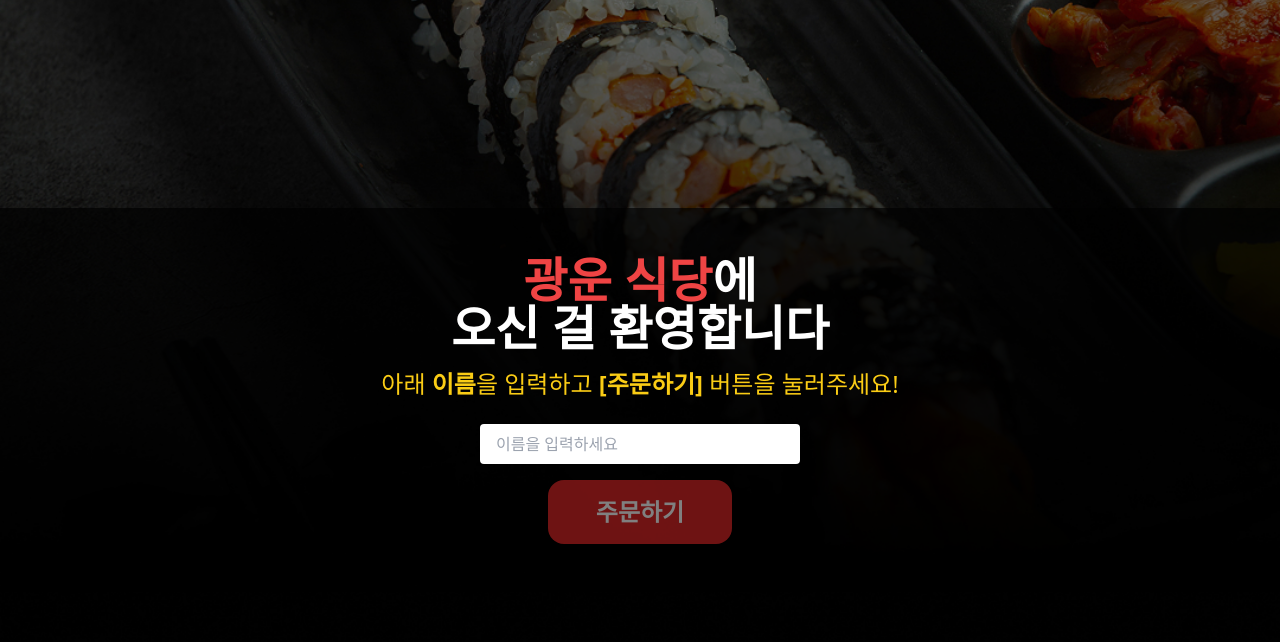
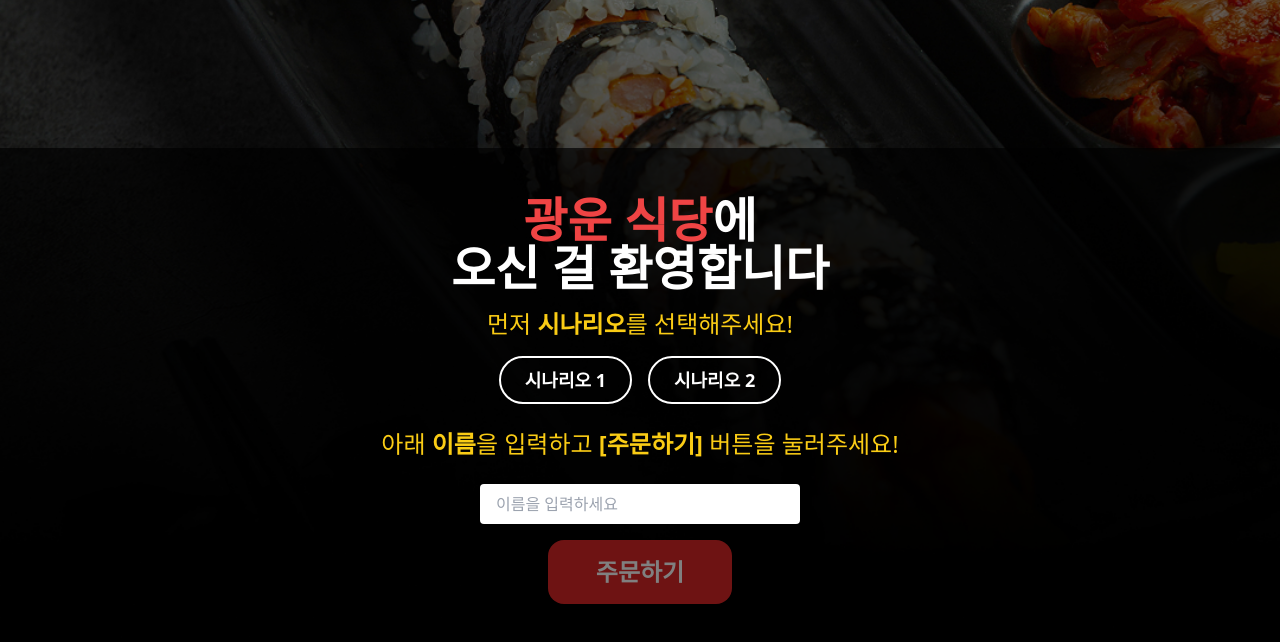
Before and after one commit to ds-sujin/Dark_pattern_Detection, a React (Create React App) app in the folder kiosk/client/: page / in a window 1280 px wide. Shown: the top 642 px of the page. Built offline with nearby package versions, Linux system fonts and the light colour scheme.

Commit message:
시나리오 버튼 생성 완료

```diff
--- a/kiosk/client/src/pages/StartPage.js
+++ b/kiosk/client/src/pages/StartPage.js
@@ -5,11 +5,13 @@ import { logClick } from '../api';
 const StartPage = () => {
   const navigate = useNavigate();
   const [username, setUsername] = useState('');
+  const [scenario, setScenario] = useState(''); // 시나리오 선택 상태
 
   const handleClick = () => {
-    if (!username.trim()) return;
+    if (!username.trim() || !scenario) return;
     sessionStorage.setItem('username', username);
-    logClick('StartButton', username); // 사용자 이름 함께 전달
+    sessionStorage.setItem('scenario', scenario); // 선택한 시나리오 저장
+    logClick('StartButton', username);
     navigate('/menu');
   };
 
@@ -21,6 +23,27 @@ const StartPage = () => {
         <h1 className="text-3xl md:text-5xl font-bold mb-4">
           <span className="text-red-500">광운 식당</span>에<br />오신 걸 환영합니다
         </h1>
+        <p className="text-yellow-400 text-lg md:text-2xl mb-4">
+          먼저 <span className="font-bold">시나리오</span>를 선택해주세요!
+        </p>
+
+        {/* 시나리오 선택 버튼 */}
+        <div className="flex justify-center gap-4 mb-6">
+          <button
+            className={`px-6 py-2 rounded-full text-lg font-semibold border-2 ${scenario === '1' ? 'bg-red-500 border-red-500' : 'border-white'}`}
+            onClick={() => setScenario('1')}
+          >
+            시나리오 1
+          </button>
+          <button
+            className={`px-6 py-2 rounded-full text-lg font-semibold border-2 ${scenario === '2' ? 'bg-red-500 border-red-500' : 'border-white'}`}
+            onClick={() => setScenario('2')}
+          >
+            시나리오 2
+          </button>
+        </div>
+
+        {/* 이름 입력 */}
         <p className="text-yellow-400 text-lg md:text-2xl mb-6">
           아래 <span className="font-bold">이름</span>을 입력하고 <span className="font-bold">[주문하기]</span> 버튼을 눌러주세요!
         </p>
@@ -35,7 +58,7 @@ const StartPage = () => {
         <button
           className="bg-red-600 hover:bg-red-700 text-white text-2xl px-12 py-4 rounded-2xl font-semibold transition disabled:opacity-50"
           onClick={handleClick}
-          disabled={!username.trim()}
+          disabled={!username.trim() || !scenario}
         >
           주문하기
         </button>
```
